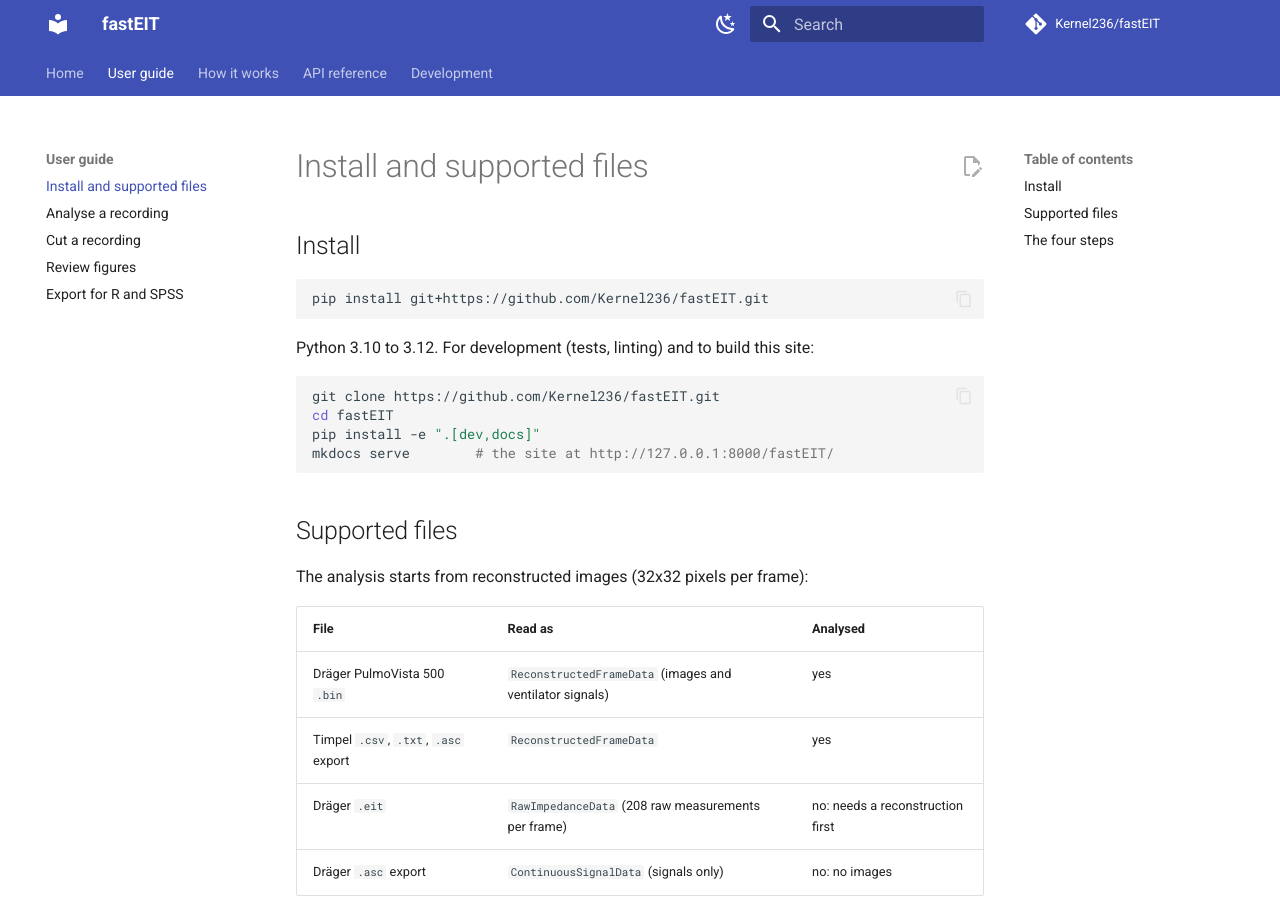
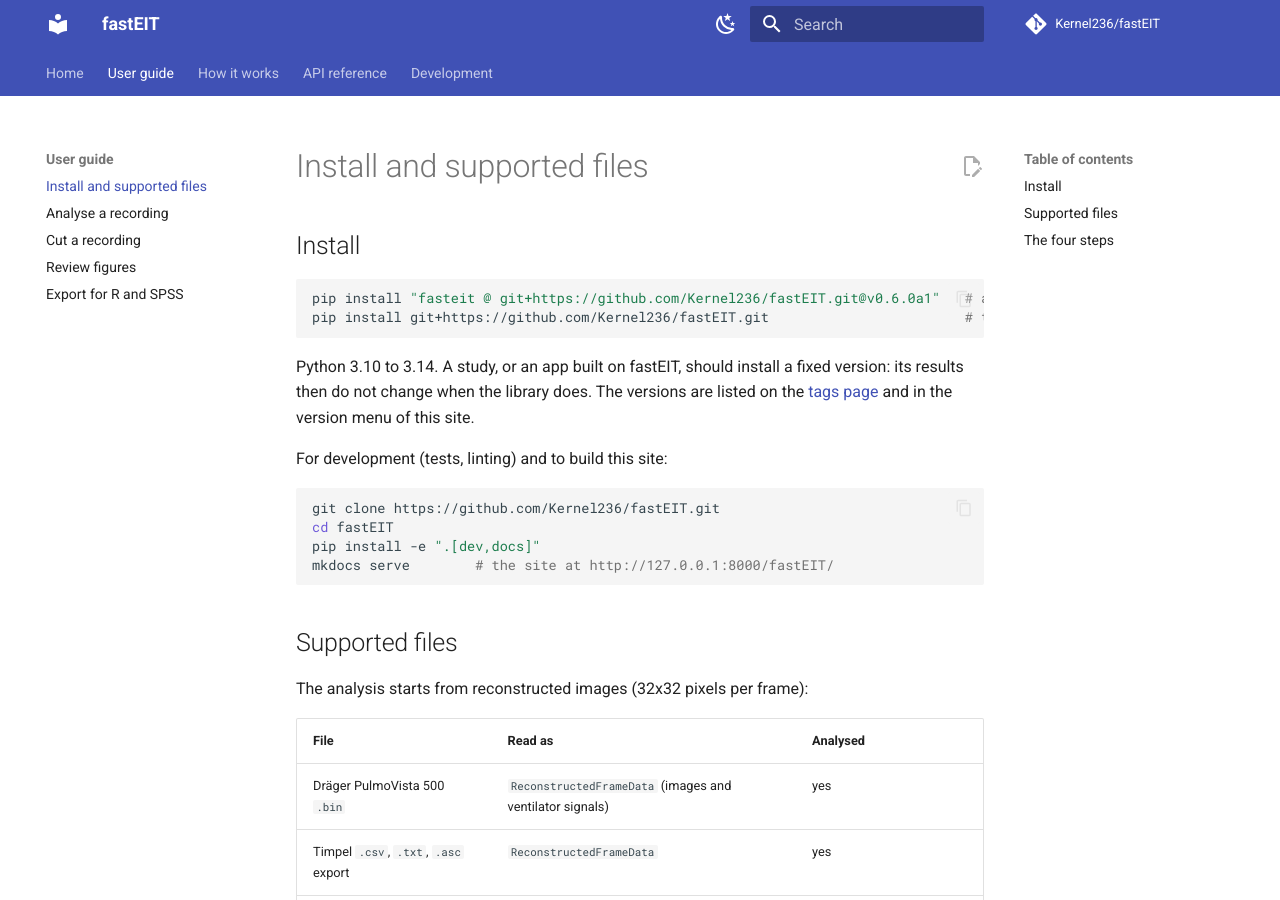
Before and after one commit to Kernel236/fastEIT, an MkDocs documentation site: the page built from docs/getting_started.md, in a window 1280 px wide and 900 px high. Built offline with MkDocs 1.6.1 and Material for MkDocs 9.7.7, drawn with Linux system fonts in a browser that asks for light colours; comment, search, counter and statistics services are not loaded; the version menu is left out.

Commit message:
docs: install a fixed version for a study or an app

````diff
--- a/docs/getting_started.md
+++ b/docs/getting_started.md
@@ -3,10 +3,15 @@
 ## Install
 
 ```bash
-pip install git+https://github.com/Kernel236/fastEIT.git
+pip install "fasteit @ git+https://github.com/Kernel236/fastEIT.git@v0.6.0a1"   # a fixed version
+pip install git+https://github.com/Kernel236/fastEIT.git                        # the latest dev
 ```
 
-Python 3.10 to 3.12. For development (tests, linting) and to build this site:
+Python 3.10 to 3.14. A study, or an app built on fastEIT, should install a fixed version: its results then do
+not change when the library does. The versions are listed on the
+[tags page](https://github.com/Kernel236/fastEIT/tags) and in the version menu of this site.
+
+For development (tests, linting) and to build this site:
 
 ```bash
 git clone https://github.com/Kernel236/fastEIT.git
````
Also changed, not shown: README.md (+5 -1 lines).
